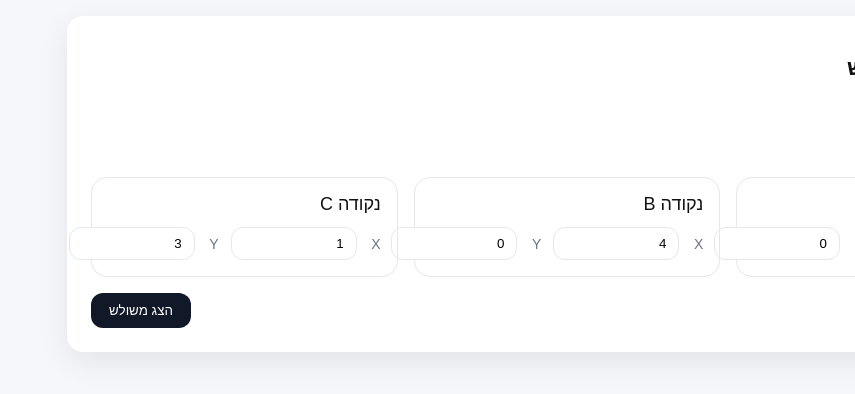
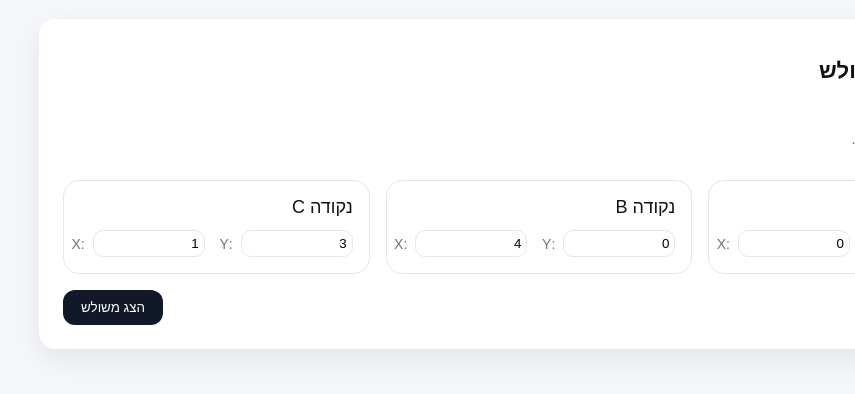
Before and after one commit to Hanny-Levy/Triangle_UI, a React (Create React App) app: page / in a window 1280 px wide. Shown: the part 216-610 px from the top of the page, without its empty margins (425-1280 px from the left). Built offline with nearby package versions, Linux system fonts and the light colour scheme.

Commit message:
input style change

```diff
--- a/src/components/InputForm.js
+++ b/src/components/InputForm.js
@@ -20,8 +20,9 @@
                     <div key={k} style={box}>
                         <div style={{ fontSize: 18, fontWeight: 500, marginBottom: 12 }}>נקודה {k}</div>
                         <div style={{ display: "flex", gap: 12 }}>
+                            <LabeledInput label="Y" value={pts[k].y} onChange={(v) => set(k, "y", v)} />
                             <LabeledInput label="X" value={pts[k].x} onChange={(v) => set(k, "x", v)} />
-                            <LabeledInput label="Y" value={pts[k].y} onChange={(v) => set(k, "y", v)} />
+
                         </div>
                     </div>
                 ))}
--- a/src/components/LabeledInput.js
+++ b/src/components/LabeledInput.js
@@ -4,13 +4,14 @@
 export default function LabeledInput({ label, value, onChange }) {
     return (
         <label style={{ display: "flex", alignItems: "center", gap: 8 }}>
-            <span style={{ width: 16, fontSize: 14, color: "#6b7280" }}>{label}</span>
             <input
-                type="number"
-                value={value}
-                onChange={(e) => onChange(e.target.value)}
-                style={{ border: "1px solid #e5e7eb", borderRadius: 12, padding: "8px 12px", width: 100 }}
-            />
+            type="number"
+            value={value}
+            onChange={(e) => onChange(e.target.value)}
+            style={{ border: "1px solid #e5e7eb", borderRadius: 10, padding: "5px 5px", width: 100 }}
+        />
+            <span style={{ width: 16, fontSize: 14, color: "#6b7280" }}> :{label} </span>
+
         </label>
     );
 }
```
